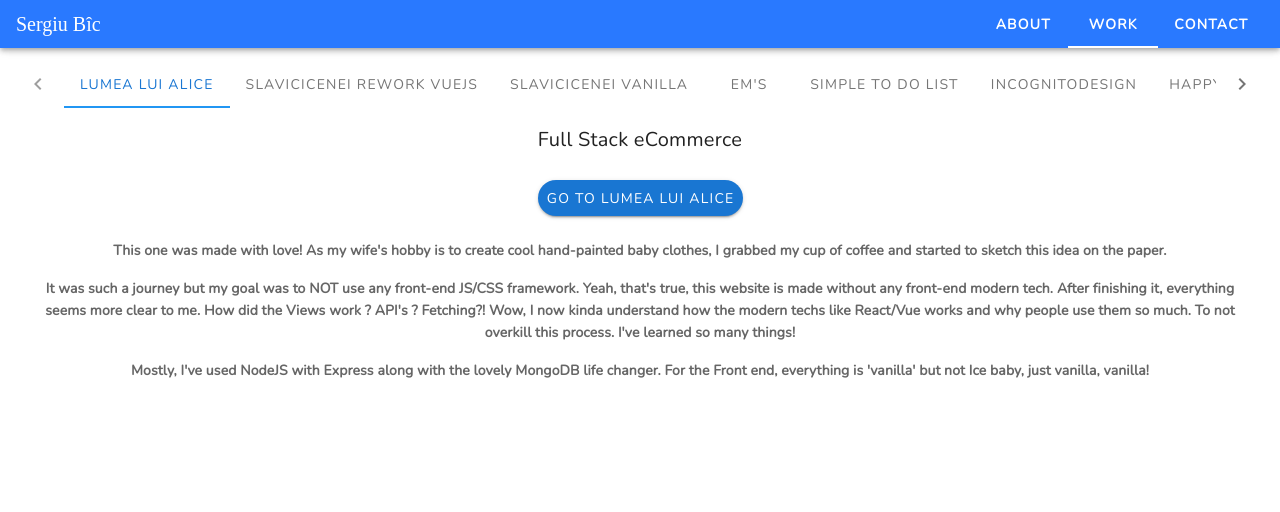
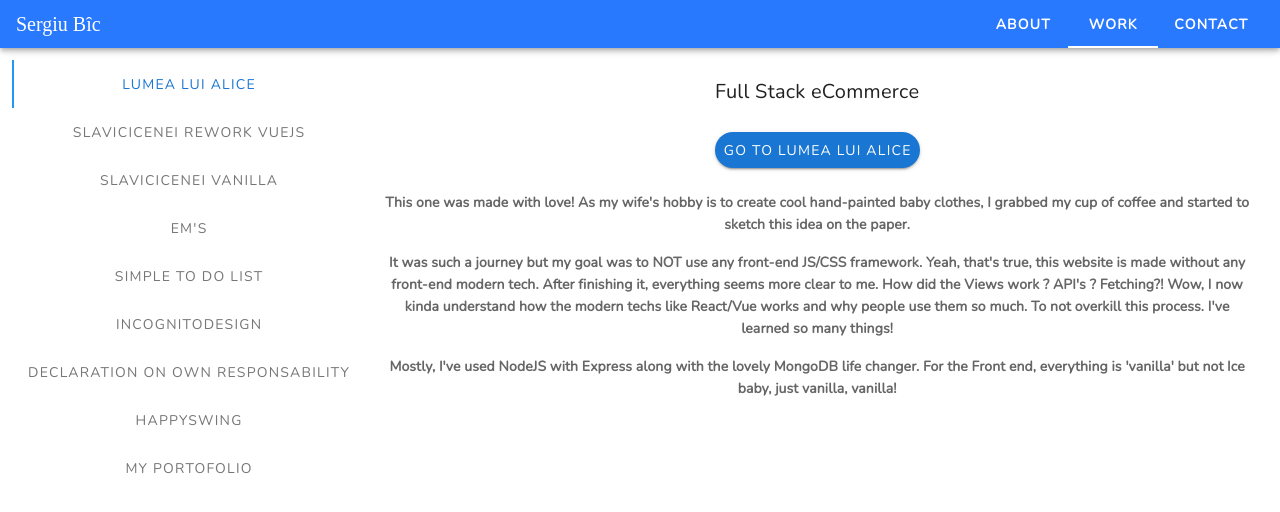
Before and after one commit to SergiuBic/sbfolio, a Vue app: page /#/projects in a window 1280 px wide. Shown: the top 512 px of the page. Built offline with nearby package versions, Linux system fonts and the light colour scheme; a web font is replaced by a local one.

Commit message:
SBF v0.9 - New Project | Mobile V-Tab CSS

```diff
--- a/src/views/Projects.vue
+++ b/src/views/Projects.vue
@@ -1,7 +1,7 @@
 <template>
 <v-container fluid>
 
-<v-tabs slider-color="blue" grow show-arrows>
+<v-tabs slider-color="blue" grow show-arrows :vertical="$vuetify.breakpoint.mdAndUp">
       <v-tab v-for="project in projects" :key="project.id">
         {{project.name}}
       </v-tab>
@@ -74,14 +74,20 @@ export default {
      "The main idea was simple: Custom furniture portofolio",
      "I've used my previous knwoledge to get this SEO right, along with the colors, logo and other stuff."]
      },
-     {id:7, name: "HappySwing", to: "https://play.google.com/store/apps/details?id=com.BLENCStudio.HappySwing&amp;hl=en&amp;gl=US", img:"../assets/happyswing.jpg", title: "Unity3D/C# Endless Game",
+      {id:7, name: "Declaration on own responsability", to: "https://sergiubic-dpr.netlify.app", img:"../assets/reactsimple.jpg", title: "Front End ReactJS",
+     content: ["Feeling more confortable with ReactJS's fundamentals.","Currently the app works only on Desktop/Laptop devices and it will generate a declaration in the romanian language very quickly. Thanks React!",
+     "The workflow was relatively easy and I just used states without any props or components. I will definately update it for a better performance. Also TailwindCSS was kind of handy.",
+     "It was just a side idea which came into my mind and I felt like it must be part of my learning react path.","I learn by doing things, good or bad, doesn't matter.",
+     "Cheers :)"]
+     },
+     {id:8, name: "HappySwing", to: "https://play.google.com/store/apps/details?id=com.BLENCStudio.HappySwing&amp;hl=en&amp;gl=US", img:"../assets/happyswing.jpg", title: "Unity3D/C# Endless Game",
      content: ["After creating Em's, I couldn't stop!",
      "I knew that I can do this thing again without any assitance and I did !",
      "So I've bought some pre-made assets to make it look more cooler. My 3D modeling skills kinda suck..",
      "But this time was different, this time I get deeper into the C# language and learned the best practices for the best FPS and optimizations.",
      "This time, the game developing experience was friendly and I've took down the unknown."]
      },
-     {id:8, name: "My Portofolio", to: "#", img:"", title: "Front End VueJS/Vuetify",
+     {id:9, name: "My Portofolio", to: "#", img:"", title: "Front End VueJS/Vuetify",
      content: ["Well, nowadays every web developer must have a portofolio.",
      "Coffee check, VueJS check, Vuetify check, Cool blue theme check, Firebase ? Maybe later!",
      "Just exploring Vuetify here and it's cool features.",
```
Also changed, not shown: 10 other files (tests, documents, lock files or other folders).
